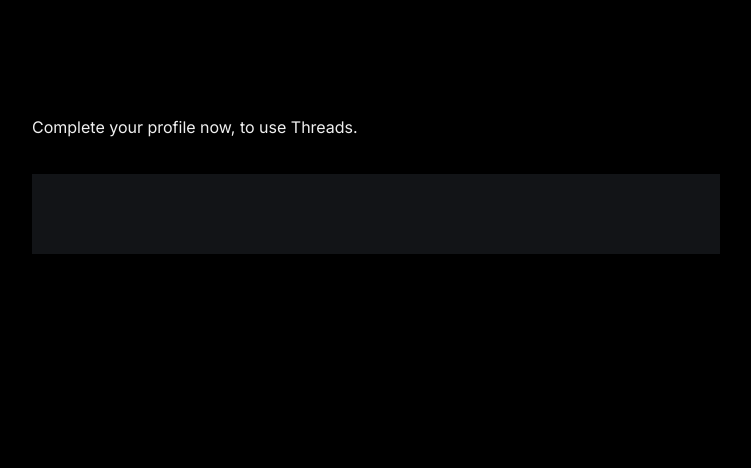
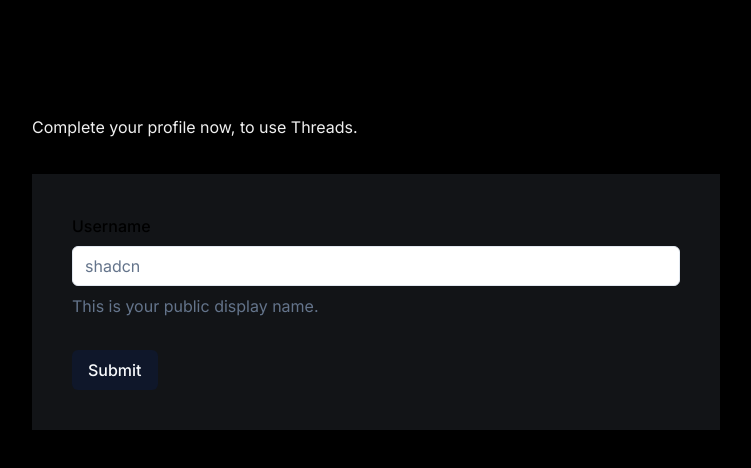
Before and after one commit to tianbuyung/threads, a Next.js app: page /onboarding in a window 1280 px wide. Shown: the top 468 px of the page, without its empty margins (264-1015 px from the left). Built offline with nearby package versions, Linux system fonts and the light colour scheme; no server answers.

Commit message:
feat: create simple form with shadcnui

```diff
--- a/components/forms/AccountProfile.tsx
+++ b/components/forms/AccountProfile.tsx
@@ -2,9 +2,21 @@
 
 import { useForm } from "react-hook-form";
 import { zodResolver } from "@hookform/resolvers/zod";
+import * as z from "zod";
 
-import { Form } from "@/components/ui/form";
+import {
+  Form,
+  FormControl,
+  FormDescription,
+  FormField,
+  FormItem,
+  FormLabel,
+  FormMessage,
+} from "@/components/ui/form";
+import { Input } from "@/components/ui/input";
+
 import { UserValidation } from "@/lib/validations/user";
+import { Button } from "@/components/ui/button";
 
 interface Props {
   user: {
@@ -28,7 +40,37 @@
       bio: "",
     },
   });
-  return <Form></Form>;
+
+  function onSubmit(values: z.infer<typeof UserValidation>) {
+    // Do something with the form values.
+    // ✅ This will be type-safe and validated.
+    console.log(values);
+  }
+
+  return (
+    <Form {...form}>
+      <form onSubmit={form.handleSubmit(onSubmit)} className="space-y-8">
+        <FormField
+          control={form.control}
+          name="username"
+          render={({ field }) => (
+            <FormItem>
+              <FormLabel>Username</FormLabel>
+              <FormControl>
+                <Input placeholder="shadcn" {...field} />
+              </FormControl>
+              <FormDescription>
+                This is your public display name.
+              </FormDescription>
+              <FormMessage />
+            </FormItem>
+          )}
+        />
+
+        <Button type="submit">Submit</Button>
+      </form>
+    </Form>
+  );
 }
 
 export default AccountProfile;
--- /dev/null
+++ b/components/ui/input.tsx
@@ -0,0 +1,25 @@
+import * as React from "react"
+
+import { cn } from "@/lib/utils"
+
+export interface InputProps
+  extends React.InputHTMLAttributes<HTMLInputElement> {}
+
+const Input = React.forwardRef<HTMLInputElement, InputProps>(
+  ({ className, type, ...props }, ref) => {
+    return (
+      <input
+        type={type}
+        className={cn(
+          "flex h-10 w-full rounded-md border border-slate-200 border-slate-200 bg-white px-3 py-2 text-sm ring-offset-white file:border-0 file:bg-transparent file:text-sm file:font-medium placeholder:text-slate-500 focus-visible:outline-none focus-visible:ring-2 focus-visible:ring-slate-950 focus-visible:ring-offset-2 disabled:cursor-not-allowed disabled:opacity-50 dark:border-slate-800 dark:border-slate-800 dark:bg-slate-950 dark:ring-offset-slate-950 dark:placeholder:text-slate-400 dark:focus-visible:ring-slate-300",
+          className
+        )}
+        ref={ref}
+        {...props}
+      />
+    )
+  }
+)
+Input.displayName = "Input"
+
+export { Input }
```
